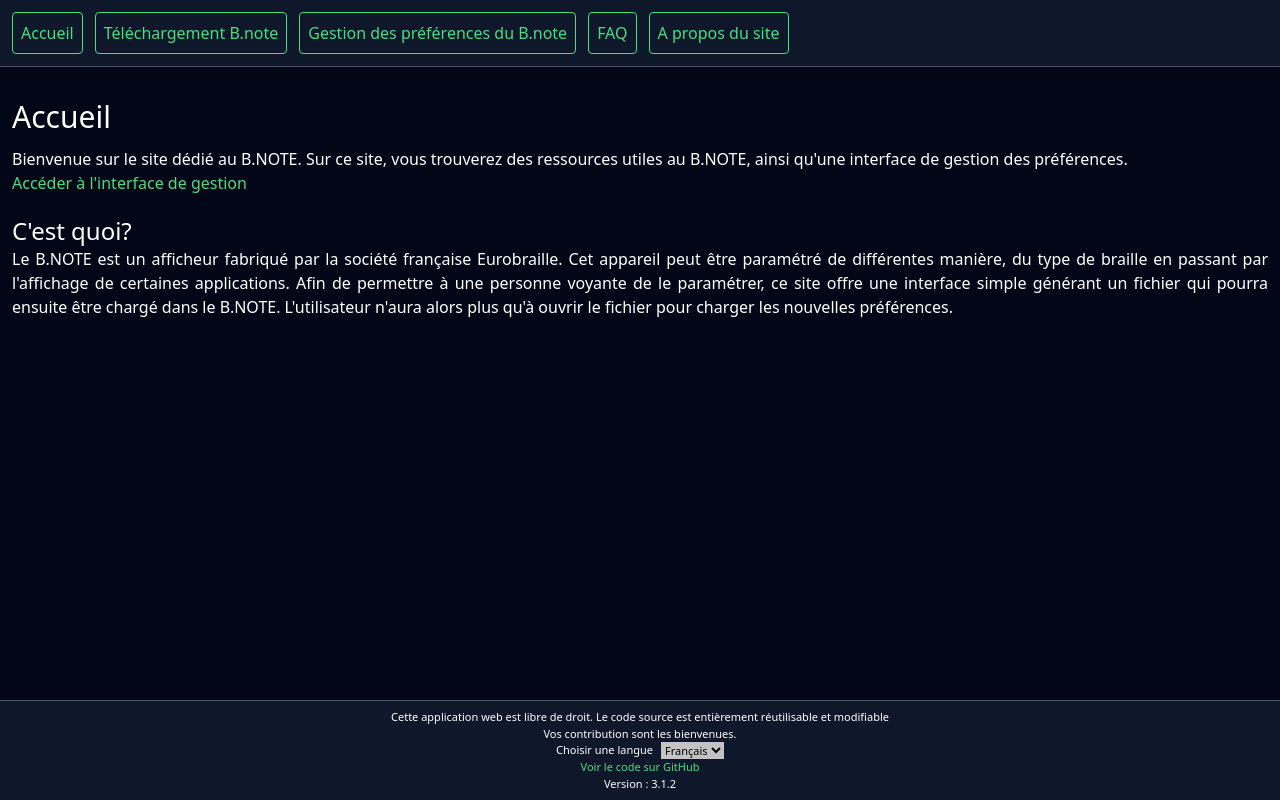
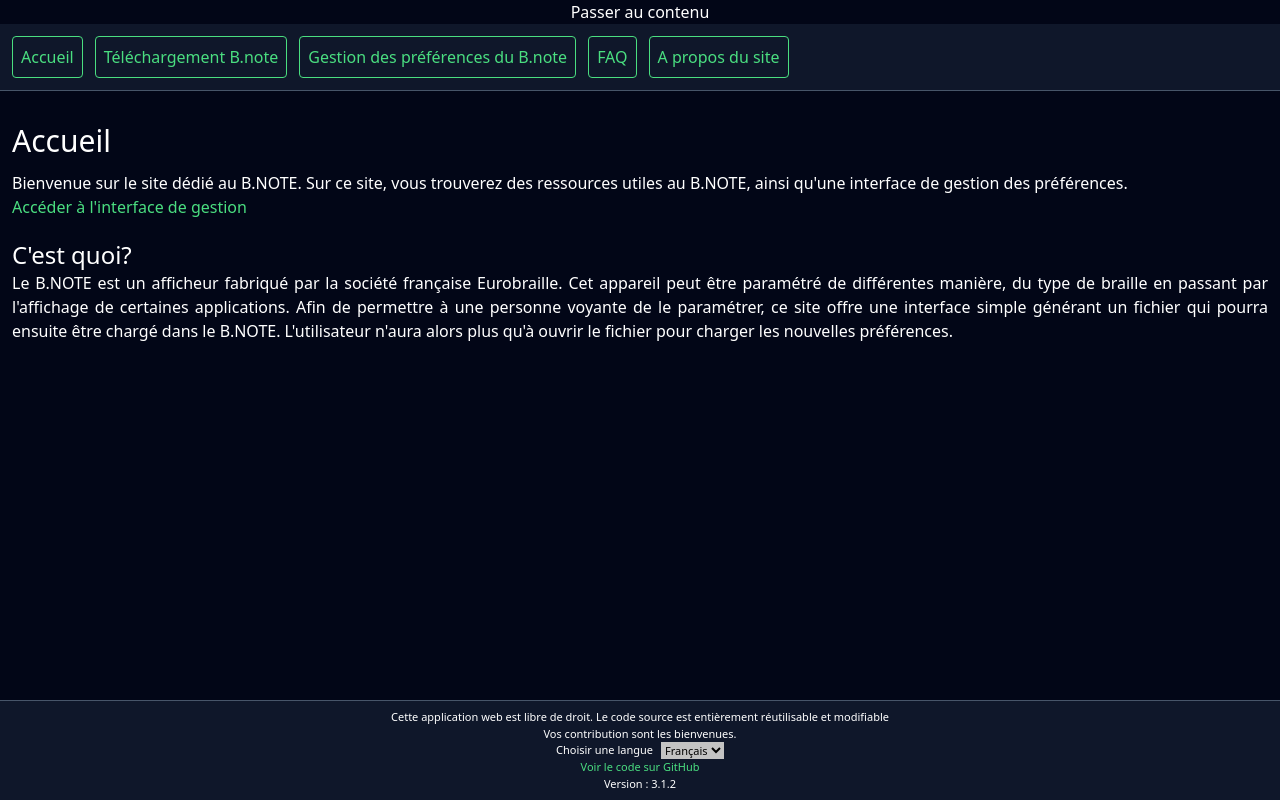
Before and after one commit to theotime2005/bnote-settings, a Vue app: page / in a window 1280 px wide. Built offline with nearby package versions, Linux system fonts and the light colour scheme.

Commit message:
fix: Place content in main tag

```diff
--- a/locales/en.json
+++ b/locales/en.json
@@ -190,5 +190,6 @@
         "message3": "Do not hesitate to send us any suggestions or problems via GitHub.",
         "feature": "Suggest a new feature",
         "bug_report": "Report a bug"
-    }
+    },
+    "skip-content": "Skip to content"
 }
--- a/locales/fr.json
+++ b/locales/fr.json
@@ -1,4 +1,5 @@
 {
+  "skip-content": "Passer au contenu",
   "title": "Gestion du B.note",
   "header": {
     "mainMenu": "Menu principal"
--- a/locales/it.json
+++ b/locales/it.json
@@ -190,5 +190,6 @@
         "message3": "Non esitate a segnalarci qualsiasi suggerimento o problema tramite GitHub.",
         "feature": "Suggerire una nuova funzionalità",
         "bug_report": "Segnalare un bug"
-    }
+    },
+    "skip-content": "Passare al contenuto"
 }
--- a/src/App.vue
+++ b/src/App.vue
@@ -2,12 +2,22 @@
 import { RouterView } from "vue-router";
 import NaveBarreComponent from "@/components/NaveBarreComponent.vue";
 import FooterComponent from "@/components/FooterComponent.vue";
+import { ref } from "vue";
+
+const mainRef = ref(null);
+
+const focusMain = () => {
+  if (mainRef.value) {
+    mainRef.value.focus();
+  }
+};
 </script>
 
 <template>
+  <button @click="focusMain">{{$t('skip-content')}}</button>
   <NaveBarreComponent />
-  <div class="flex flex-col flex-grow overflow-y-scroll">
+  <main class="flex flex-col flex-grow overflow-y-scroll" ref="mainRef" tabindex="-1">
     <RouterView />
-  </div>
+  </main>
   <FooterComponent />
 </template>
```
